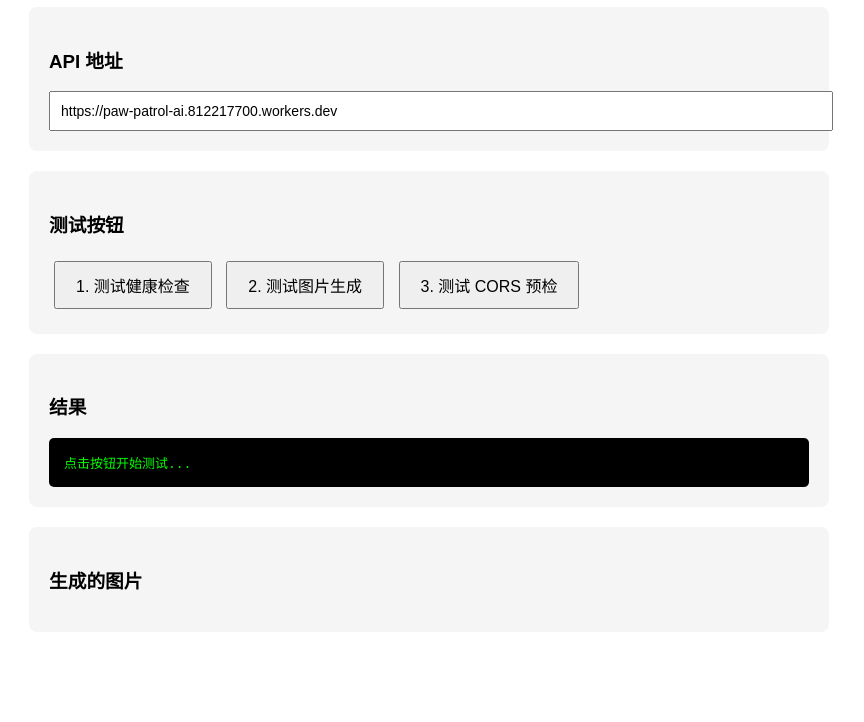
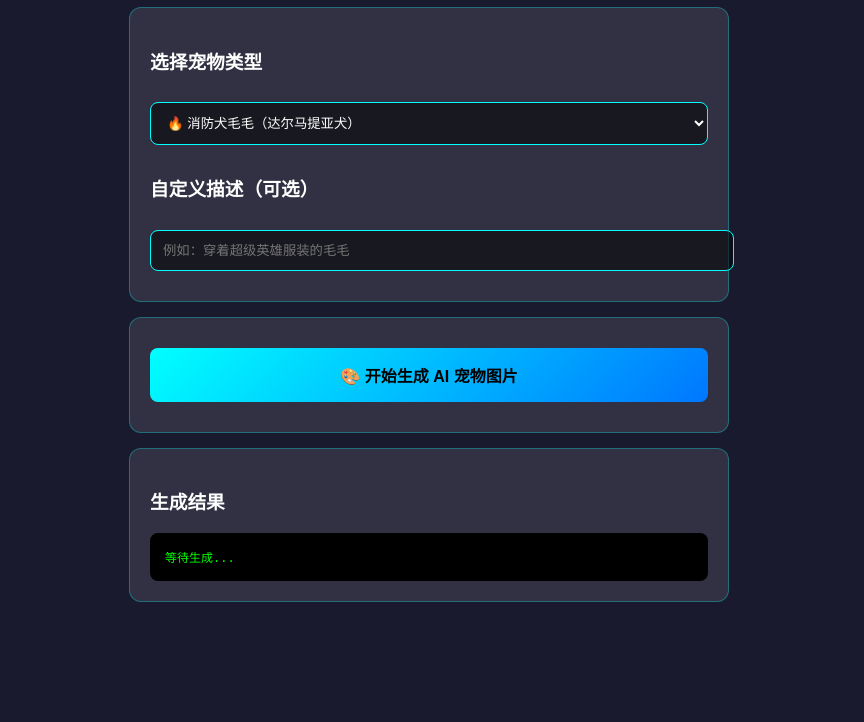
Before and after one commit to MSCKLI/paw-patrol-game, a website: page test.html in a window 1280 px wide. Shown: the part 152-874 px from the top of the page, without its empty margins (211-1075 px from the left). After the commit the page ends 839 px from the top, so only its background shows below. Drawn offline with Linux system fonts and the light colour scheme.

Commit message:
feat: 优化测试页面，添加详细错误提示

```diff
--- a/test.html
+++ b/test.html
@@ -1,115 +1,187 @@
 <!DOCTYPE html>
-<html>
+<html lang="zh-CN">
 <head>
-  <meta charset="UTF-8">
-  <title>API 测试</title>
-  <style>
-    body { font-family: Arial, sans-serif; max-width: 800px; margin: 50px auto; padding: 20px; }
-    .test-box { background: #f5f5f5; padding: 20px; margin: 20px 0; border-radius: 8px; }
-    button { padding: 10px 20px; font-size: 16px; cursor: pointer; margin: 5px; }
-    #result { background: #000; color: #0f0; padding: 15px; border-radius: 5px; overflow-x: auto; font-family: monospace; white-space: pre-wrap; }
-    .success { color: #0f0; }
-    .error { color: #f00; }
-  </style>
+<meta charset="UTF-8">
+<meta name="viewport" content="width=device-width, initial-scale=1.0">
+<title>汪汪队 AI 换宠测试</title>
+<style>
+  body {
+    font-family: -apple-system, BlinkMacSystemFont, 'Segoe UI', Roboto, sans-serif;
+    max-width: 600px; margin: 50px auto; padding: 20px;
+    background: #1a1a2e; color: #fff;
+  }
+  h1 { color: #00ffff; text-align: center; }
+  .box {
+    background: rgba(255,255,255,0.1);
+    padding: 20px; margin: 15px 0;
+    border-radius: 12px;
+    border: 1px solid rgba(0,255,255,0.3);
+  }
+  button {
+    width: 100%; padding: 15px; font-size: 16px;
+    cursor: pointer; margin: 10px 0;
+    background: linear-gradient(135deg, #00ffff, #0077ff);
+    border: none; border-radius: 8px; color: #000;
+    font-weight: bold;
+  }
+  button:hover { opacity: 0.9; }
+  button:disabled { opacity: 0.5; cursor: not-allowed; }
+  #result {
+    background: #000; color: #0f0; padding: 15px;
+    border-radius: 8px; font-family: monospace;
+    font-size: 12px; white-space: pre-wrap; max-height: 300px;
+    overflow-y: auto;
+  }
+  #imageResult img {
+    max-width: 100%; border-radius: 12px;
+    margin-top: 15px;
+  }
+  .error { color: #ff4444; }
+  .success { color: #00ff00; }
+  select, input {
+    width: 100%; padding: 12px; margin: 10px 0;
+    border-radius: 8px; border: 1px solid #00ffff;
+    background: rgba(0,0,0,0.5); color: #fff;
+  }
+</style>
 </head>
 <body>
-  <h1>🔧 AI API 测试工具</h1>
+  <h1>🐕 汪汪队 AI 换宠</h1>
 
-  <div class="test-box">
-    <h3>API 地址</h3>
-    <input id="apiUrl" value="https://paw-patrol-ai.812217700.workers.dev" style="width: 100%; padding: 10px; font-size: 14px;">
+  <div class="box">
+    <h3>选择宠物类型</h3>
+    <select id="petType">
+      <option value="消防犬毛毛">🔥 消防犬毛毛（达尔马提亚犬）</option>
+      <option value="警犬阿奇">👮 警犬阿奇（德国牧羊犬）</option>
+      <option value="工程犬小砾">🚧 工程犬小砾（英国斗牛犬）</option>
+      <option value="医护犬灰灰">💚 医护犬灰灰（混种犬）</option>
+      <option value="水上救援犬路马">🌊 水上救援犬路马（拉布拉多犬）</option>
+      <option value="航空犬天天">🚁 航空犬天天（可卡犬）</option>
+      <option value="丛林救援犬 Tracker">🌴 丛林救援犬 Tracker（吉娃娃）</option>
+      <option value="雪山救援犬 Everest">❄️ 雪山救援犬 Everest（哈士奇）</option>
+    </select>
+
+    <h3>自定义描述（可选）</h3>
+    <input id="description" placeholder="例如：穿着超级英雄服装的毛毛">
   </div>
 
-  <div class="test-box">
-    <h3>测试按钮</h3>
-    <button onclick="testHealth()">1. 测试健康检查</button>
-    <button onclick="testGenerate()">2. 测试图片生成</button>
-    <button onclick="testCORS()">3. 测试 CORS 预检</button>
+  <div class="box">
+    <button onclick="generatePet()" id="generateBtn">
+      🎨 开始生成 AI 宠物图片
+    </button>
   </div>
 
-  <div class="test-box">
-    <h3>结果</h3>
-    <div id="result">点击按钮开始测试...</div>
-  </div>
-
-  <div class="test-box">
-    <h3>生成的图片</h3>
+  <div class="box">
+    <h3>生成结果</h3>
+    <div id="result">等待生成...</div>
     <div id="imageResult"></div>
   </div>
 
   <script>
+    // API 地址配置
+    const API_URLS = [
+      'https://paw-patrol-ai.812217700.workers.dev',  // Cloudflare Workers
+      // 如果上面的不可用，会尝试本地服务器
+    ];
+
+    let currentUrlIndex = 0;
+
     function log(msg, isError = false) {
       const result = document.getElementById('result');
       const time = new Date().toLocaleTimeString();
-      result.innerHTML += `\n[${time}] ${msg}`;
-      if (isError) {
-        result.innerHTML = result.innerHTML.replace(msg, `<span class="error">${msg}</span>`);
+      const color = isError ? 'error' : 'success';
+      result.innerHTML += `<span class="${color}">[${time}] ${msg}</span>\n`;
+      result.scrollTop = result.scrollHeight;
+    }
+
+    async function tryApiRequest(endpoint, data) {
+      const url = `${API_URLS[currentUrlIndex]}${endpoint}`;
+      log(`尝试: ${url}`);
+
+      try {
+        const controller = new AbortController();
+        const timeoutId = setTimeout(() => controller.abort(), 30000);
+
+        const response = await fetch(url, {
+          method: 'POST',
+          headers: { 'Content-Type': 'application/json' },
+          body: JSON.stringify(data),
+          signal: controller.signal,
+        });
+
+        clearTimeout(timeoutId);
+
+        if (!response.ok) {
+          const text = await response.text();
+          throw new Error(`HTTP ${response.status}: ${text}`);
+        }
+
+        return await response.json();
+      } catch (error) {
+        // 如果当前 URL 失败，尝试下一个
+        if (currentUrlIndex < API_URLS.length - 1) {
+          currentUrlIndex++;
+          log(`切换到备用地址...`);
+          return tryApiRequest(endpoint, data);
+        }
+        throw error;
       }
     }
 
-    async function testHealth() {
-      const url = document.getElementById('apiUrl').value;
-      log('测试健康检查...');
+    async function generatePet() {
+      const btn = document.getElementById('generateBtn');
+      const petType = document.getElementById('petType').value;
+      const description = document.getElementById('description').value;
+
+      btn.disabled = true;
+      btn.textContent = '⏳ 生成中，请稍候...';
+      document.getElementById('result').innerHTML = '';
+      document.getElementById('imageResult').innerHTML = '';
+
+      log('开始生成 AI 宠物图片...');
+      log(`宠物类型: ${petType}`);
+
+      const prompt = description
+        ? `${petType}，${description}，汪汪队立大功风格`
+        : `汪汪队立大功风格的${petType}，可爱卡通形象，电影级3D风格`;
+
       try {
-        const response = await fetch(url + '/');
-        log(`状态码: ${response.status}`);
-        const data = await response.json();
-        log(`响应: ${JSON.stringify(data, null, 2)}`);
-      } catch (error) {
-        log(`错误: ${error.message}`, true);
-      }
-    }
+        log('正在调用 AI API...');
 
-    async function testCORS() {
-      const url = document.getElementById('apiUrl').value;
-      log('测试 CORS 预检...');
-      try {
-        const response = await fetch(url + '/api/generate-pet', {
-          method: 'OPTIONS',
-          headers: {
-            'Origin': window.location.origin,
-            'Access-Control-Request-Method': 'POST'
-          }
-        });
-        log(`预检状态码: ${response.status}`);
-        log(`CORS 头: ${JSON.stringify(Object.fromEntries(response.headers), null, 2)}`);
-      } catch (error) {
-        log(`错误: ${error.message}`, true);
-      }
-    }
-
-    async function testGenerate() {
-      const url = document.getElementById('apiUrl').value;
-      log('开始生成图片...');
-      try {
-        log('发送请求到: ' + url + '/api/generate-pet');
-
-        const response = await fetch(url + '/api/generate-pet', {
-          method: 'POST',
-          headers: {
-            'Content-Type': 'application/json',
-          },
-          body: JSON.stringify({
-            prompt: '可爱的小狗',
-            petName: '测试宠物'
-          })
+        const data = await tryApiRequest('/api/generate-pet', {
+          prompt: prompt,
+          petName: petType,
+          style: '电影级3D卡通风格'
         });
 
-        log(`状态码: ${response.status}`);
-
-        const data = await response.json();
-        log(`响应: ${JSON.stringify(data, null, 2)}`);
-
         if (data.success && data.imageUrl) {
-          document.getElementById('imageResult').innerHTML =
-            `<img src="${data.imageUrl}" style="max-width: 100%; border-radius: 8px;">`;
-          log('✅ 图片生成成功！');
+          log('✅ 生成成功！');
+          document.getElementById('imageResult').innerHTML = `
+            <img src="${data.imageUrl}" alt="AI生成的${petType}">
+            <p style="text-align:center;margin-top:10px;">
+              <a href="${data.imageUrl}" target="_blank" style="color:#00ffff;">
+                🔗 查看原图
+              </a>
+            </p>
+          `;
         } else {
-          log(`❌ 生成失败: ${data.error}`, true);
+          throw new Error(data.error || '生成失败');
         }
       } catch (error) {
         log(`❌ 错误: ${error.message}`, true);
-        log(`错误堆栈: ${error.stack}`, true);
+
+        if (error.message.includes('Failed to fetch') || error.message.includes('abort')) {
+          log('', true);
+          log('💡 提示：网络请求失败，可能的原因：', true);
+          log('1. Cloudflare Workers 在您的网络环境下无法访问', true);
+          log('2. 请尝试使用 VPN 或切换网络', true);
+          log('', true);
+          log('如果问题持续，请联系开发者获取帮助', true);
+        }
+      } finally {
+        btn.disabled = false;
+        btn.textContent = '🎨 开始生成 AI 宠物图片';
+        currentUrlIndex = 0; // 重置
       }
     }
   </script>
```
Also changed, not shown: quick-test.mjs (added, +29 -0 lines), assets/image.png.
